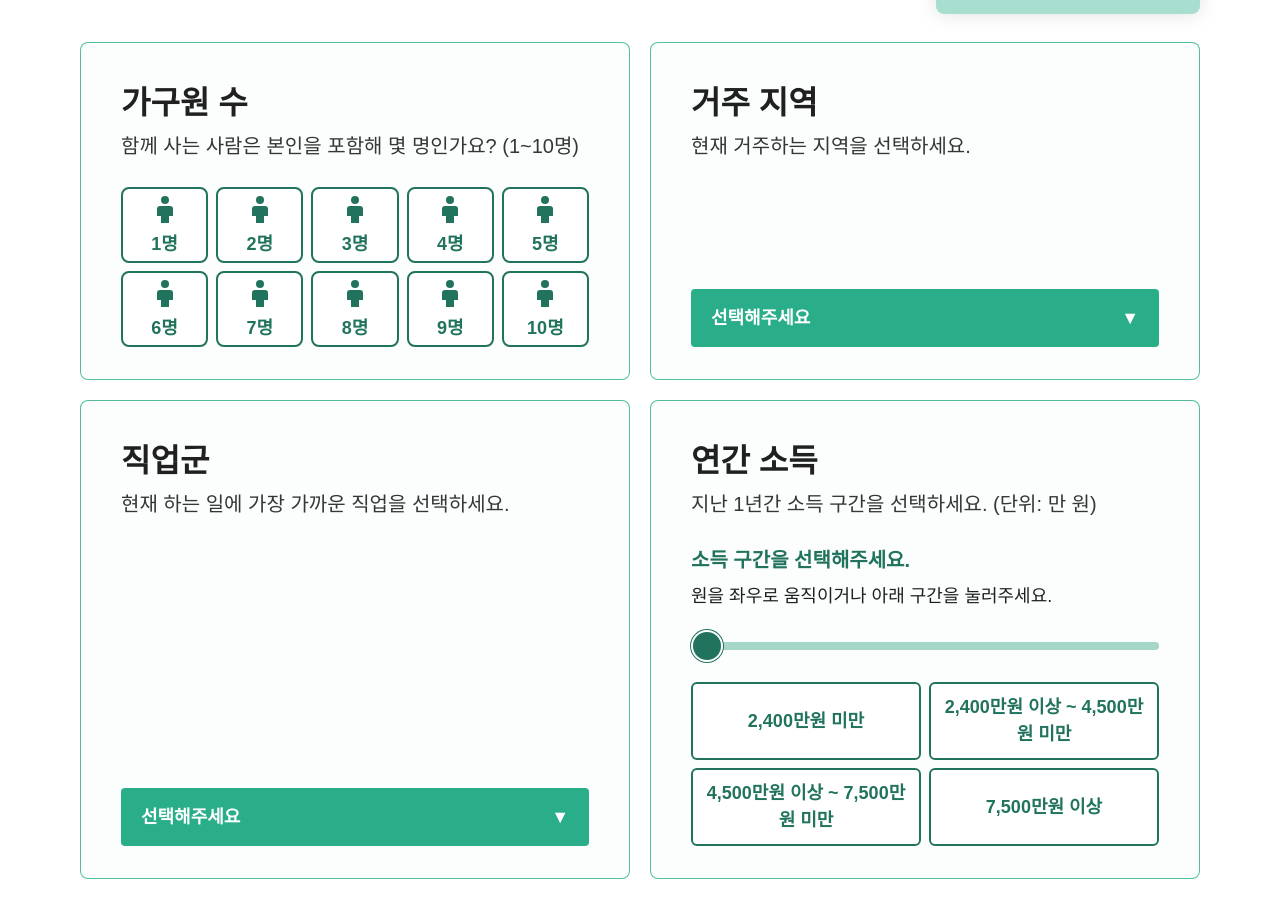
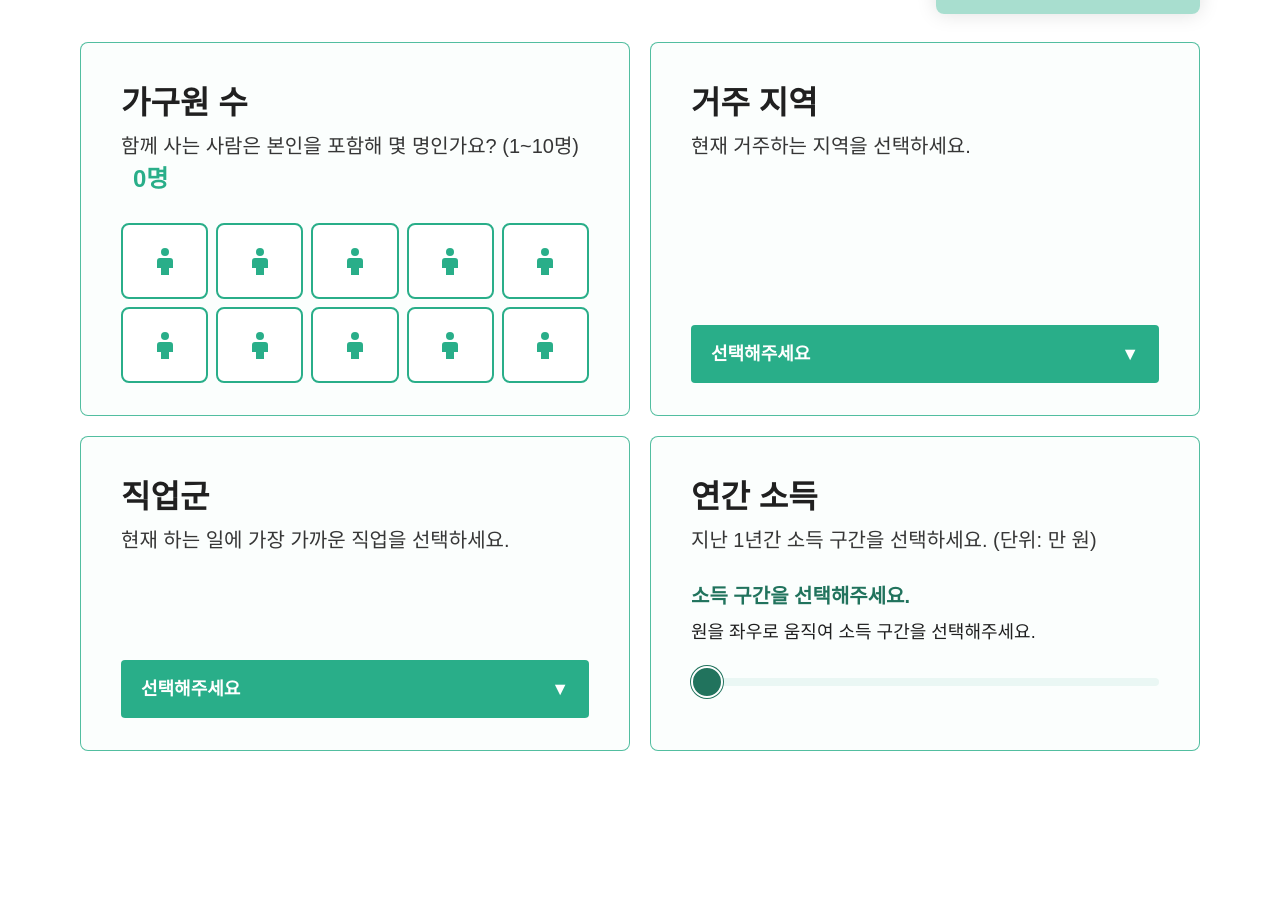
Before and after one commit to 2026-DDJ/FE, a React (Vite) app: page /analysis/1 in a window 1280 px wide. Shown: the part 300-1218 px from the top of the page. After the commit the page ends 1121 px from the top, so only its background shows below. Built offline with nearby package versions, Linux system fonts and the light colour scheme; a web font is replaced by a local one.

Commit message:
fix: refine household counting and simplify income slider

```diff
--- a/src/components/analysis/FormField.jsx
+++ b/src/components/analysis/FormField.jsx
@@ -3,6 +3,7 @@ import {
   FieldHeader,
   FieldTitle,
   FieldDescription,
+  FieldCount,
   FieldControl,
 } from "../../styles/AnalysisForm.styles.js";
 
@@ -10,6 +11,7 @@ const FormField = ({
   icon,
   title,
   description,
+  count,
   children,
 }) => {
   return (
@@ -22,6 +24,7 @@ const FormField = ({
 
       <FieldDescription>
         {description}
+        {count != null && <FieldCount aria-live="polite">{count}명</FieldCount>}
       </FieldDescription>
 
       <FieldControl>
--- a/src/components/analysis/HouseholdSizeInput.jsx
+++ b/src/components/analysis/HouseholdSizeInput.jsx
@@ -1,16 +1,27 @@
+import { useState } from "react";
+import { COLORS } from "../../styles/Common.styles";
 import styled from "styled-components";
 
 export default function HouseholdSizeInput({ value, onChange, "aria-label": label }) {
+  const [selected, setSelected] = useState(() =>
+    Array.from({ length: 10 }, (_, index) => index < Number(value)),
+  );
+  const togglePerson = (index) => {
+    const next = selected.map((active, person) => person === index ? !active : active);
+    setSelected(next);
+    const count = next.filter(Boolean).length;
+    onChange(count ? String(count) : "");
+  };
   return (
     <Choices role="group" aria-label={label}>
-      {Array.from({ length: 10 }, (_, index) => String(index + 1)).map((count) => (
-        <Choice key={count} type="button" $active={value === count}
-          aria-pressed={value === count} onClick={() => onChange(count)}>
+      {Array.from({ length: 10 }, (_, index) => index).map((index) => (
+        <Choice key={index} type="button" $active={selected[index]}
+          aria-label={`${index + 1}번째 사람`}
+          aria-pressed={selected[index]} onClick={() => togglePerson(index)}>
           <svg width="24" height="28" viewBox="0 0 24 28" fill="currentColor" aria-hidden="true">
             <circle cx="12" cy="5" r="4" />
             <path d="M7 11h10a3 3 0 0 1 3 3v7h-4v7H8v-7H4v-7a3 3 0 0 1 3-3Z" />
           </svg>
-          <span>{count}명</span>
         </Choice>
       ))}
     </Choices>
@@ -30,13 +41,13 @@ const Choice = styled.button`
   gap: 6px;
   min-width: 44px;
   min-height: 76px;
-  border: 2px solid #21735d;
+  border: 2px solid ${COLORS.pink};
   border-radius: 8px;
-  background: ${({ $active }) => $active ? "#21735d" : "#fff"};
-  color: ${({ $active }) => $active ? "#fff" : "#21735d"};
+  background: ${({ $active }) => $active ? COLORS.pink : COLORS.background};
+  color: ${({ $active }) => $active ? COLORS.background : COLORS.pink};
   font-size: 18px;
   font-weight: 700;
   cursor: pointer;
-  &:hover { box-shadow: inset 0 0 0 2px #21735d; }
-  &:focus-visible { outline: 3px solid #1558a6; outline-offset: 3px; }
+  &:hover { box-shadow: inset 0 0 0 2px ${COLORS.pink}; }
+  &:focus-visible { outline: 3px solid ${COLORS.focus}; outline-offset: 3px; }
 `;
--- a/src/components/analysis/IncomeSlider.jsx
+++ b/src/components/analysis/IncomeSlider.jsx
@@ -1,4 +1,5 @@
 import { useId } from "react";
+import { COLORS } from "../../styles/Common.styles";
 import styled from "styled-components";
 
 export default function IncomeSlider({ value, onChange, options, "aria-label": label }) {
@@ -9,26 +10,20 @@ export default function IncomeSlider({ value, onChange, options, "aria-label": l
       <Selection id={`${id}-value`} aria-live="polite">
         {selected < 0 ? "소득 구간을 선택해주세요." : options[selected].label}
       </Selection>
-      <Hint id={`${id}-hint`}>원을 좌우로 움직이거나 아래 구간을 눌러주세요.</Hint>
+      <Hint id={`${id}-hint`}>원을 좌우로 움직여 소득 구간을 선택해주세요.</Hint>
       <Slider type="range" min="0" max={options.length - 1} step="1"
         value={Math.max(0, selected)} aria-label={label}
         aria-valuetext={selected < 0 ? "선택하지 않음" : options[selected].label}
         aria-describedby={`${id}-hint`}
+        onPointerUp={(event) => onChange(options[Number(event.currentTarget.value)].value)}
         onChange={(event) => onChange(options[Number(event.target.value)].value)} />
-      <Options role="group" aria-label="연간 소득 구간">
-        {options.map((option) => (
-          <Option key={option.value} type="button" $active={value === option.value}
-            aria-pressed={value === option.value} onClick={() => onChange(option.value)}>
-            {option.label}
-          </Option>
-        ))}
-      </Options>
+
     </Container>
   );
 }
 const Container = styled.div`min-width: 0;`;
 const Selection = styled.p`
-  color: #21735d;
+  color: ${COLORS.primaryText};
   font-size: 20px;
   font-weight: 700;
   line-height: 1.5;
@@ -41,29 +36,10 @@ const Slider = styled.input`
   margin: 12px 0;
   appearance: none;
   background: transparent;
-  &::-webkit-slider-runnable-track { height: 8px; background: #a5d7c9; border-radius: 4px; }
-  &::-moz-range-track { height: 8px; background: #a5d7c9; border-radius: 4px; }
+  &::-webkit-slider-runnable-track { height: 8px; background: ${COLORS.button}; border-radius: 4px; }
+  &::-moz-range-track { height: 8px; background: ${COLORS.button}; border-radius: 4px; }
   cursor: pointer;
-  &:focus-visible { outline: 3px solid #1558a6; outline-offset: 3px; }
-  &::-webkit-slider-thumb { appearance: none; width: 32px; height: 32px; margin-top: -12px; border: 2px solid #fff; border-radius: 50%; background: #21735d; box-shadow: 0 0 0 1px #21735d; }
-  &::-moz-range-thumb { width: 32px; height: 32px; border: 2px solid #fff; border-radius: 50%; background: #21735d; box-shadow: 0 0 0 1px #21735d; }
+  &:focus-visible { outline: 3px solid ${COLORS.focus}; outline-offset: 3px; }
+  &::-webkit-slider-thumb { appearance: none; width: 32px; height: 32px; margin-top: -12px; border: 2px solid ${COLORS.background}; border-radius: 50%; background: ${COLORS.primaryText}; box-shadow: 0 0 0 1px ${COLORS.primaryText}; }
+  &::-moz-range-thumb { width: 32px; height: 32px; border: 2px solid ${COLORS.background}; border-radius: 50%; background: ${COLORS.primaryText}; box-shadow: 0 0 0 1px ${COLORS.primaryText}; }
 `;
-const Options = styled.div`
-  display: grid;
-  grid-template-columns: repeat(2, minmax(0, 1fr));
-  gap: 8px;
-  @media (max-width: 380px) { grid-template-columns: 1fr; }
-`;
-const Option = styled.button`
-  min-height: 56px;
-  padding: 10px;
-  border: 2px solid #21735d;
-  border-radius: 6px;
-  background: ${({ $active }) => $active ? "#21735d" : "#fff"};
-  color: ${({ $active }) => $active ? "#fff" : "#21735d"};
-  font-size: 18px;
-  line-height: 1.5;
-  font-weight: 700;
-  cursor: pointer;
-  &:focus-visible { outline: 3px solid #1558a6; outline-offset: 3px; }
-`;
--- a/src/pages/analysis/AnalysisQuestionnaire.jsx
+++ b/src/pages/analysis/AnalysisQuestionnaire.jsx
@@ -43,7 +43,7 @@ export default function AnalysisQuestionnaire({ step }) {
             {fields.map((field) => {
               const props = { value: formData[field.name], onChange: (value) => updateField(field.name, value), "aria-label": field.title };
               return (
-                <FormField key={field.name} title={field.title} description={field.description || (field.type === "number" ? "숫자로 입력해주세요." : "해당하는 항목을 선택해주세요.")}>
+                <FormField count={field.name === "householdSize" ? Number(formData.householdSize) : undefined} key={field.name} title={field.title} description={field.description || (field.type === "number" ? "숫자로 입력해주세요." : "해당하는 항목을 선택해주세요.")}>
                   {field.name === "householdSize" ? <HouseholdSizeInput {...props} /> :
                     field.name === "income" ? <IncomeSlider {...props} options={field.options} /> :
                     field.type === "number" ? <TextInput {...props} type="number" min={field.min} max={field.max} step={field.step} suffix={field.suffix} required /> :
--- a/src/styles/AnalysisForm.styles.js
+++ b/src/styles/AnalysisForm.styles.js
@@ -1,5 +1,6 @@
 
 import styled from "styled-components";
+import { COLORS } from "./Common.styles";
 
 
 /* =========================
@@ -46,7 +47,17 @@ export const FieldDescription = styled.p`
 
   font-size: 20px;
   line-height: 1.5;
+  white-space: pre-line;
   font-weight: 400;
+`;
+
+export const FieldCount = styled.span`
+  display: inline-block;
+  margin-left: 12px;
+  color: ${COLORS.pink};
+  font-size: 24px;
+  font-weight: 700;
+  white-space: nowrap;
 `;
 
 export const FieldControl = styled.div`
@@ -172,14 +183,14 @@ export const OptionButton = styled.button`
   min-height: 58px;
   padding: 10px 8px;
 
-  border: 1px solid #21735d;
+  border: 1px solid ${COLORS.primaryText};
   border-radius: 4px;
 
   background: ${({ $active }) =>
-    $active ? "#21735d" : "transparent"};
+    $active ? COLORS.primaryText : "transparent"};
 
   color: ${({ $active }) =>
-    $active ? "#FFFFFF" : "#21735d"};
+    $active ? "#FFFFFF" : COLORS.primaryText};
 
   font-size: 18px;
   font-weight: 700;
@@ -190,12 +201,12 @@ export const OptionButton = styled.button`
     background 0.2s ease,
     color 0.2s ease;
 
-  &:focus-visible { outline: 3px solid #1558a6; outline-offset: 3px; }
+  &:focus-visible { outline: 3px solid ${COLORS.focus}; outline-offset: 3px; }
 
   &:hover {
     background: ${({ $active }) =>
       $active
-        ? "#21735d"
+        ? COLORS.primaryText
         : "rgba(41, 174, 137, 0.08)"};
   }
 `;
--- a/src/styles/Common.styles.js
+++ b/src/styles/Common.styles.js
@@ -2,6 +2,8 @@
 import styled from "styled-components";
 
 export const COLORS = {
+  primaryText: "#21735d",
+  focus: "#1558a6",
   background: "#FFFFFF",
   pink: "#29AE89",
   button: "#EAF7F4",
--- a/src/utils/assessmentFields.js
+++ b/src/utils/assessmentFields.js
@@ -14,8 +14,8 @@ export const ASSESSMENT_STEPS = [
     { name: "weight", title: "몸무게", description: "몸무게를 킬로그램(kg) 단위로 입력하세요. 예: 50", type: "number", min: 0.1, step: "any", suffix: "kg" },
     { name: "exercise", title: "평소 규칙적으로 운동하시나요?", type: "buttons", options: options([["regular", "예"], ["none", "아니오"]]) },
     { name: "healthStatus", title: "주관적 건강상태", type: "buttons", options: options([["very-good", "매우 좋음"], ["good", "좋음"], ["normal", "보통"], ["bad", "나쁨"], ["very-bad", "매우 나쁨"]]) },
-    { name: "activityLimitation", title: "평소 하던 일을 하는 데 어려움이 있나요?", description: "건강 때문에 집안일, 일, 여가 활동 등을 하는 데 얼마나 어려움이 있는지 선택해주세요.", type: "buttons", options: options([[1, "어려움이 없어요"], [2, "조금 어려워요"], [3, "많이 어려워요"]]) },
-    { name: "anxietyDepression", title: "불안하거나 우울한 마음이 드시나요?", description: "걱정으로 마음이 불안하거나, 기분이 가라앉는 정도를 선택해주세요.", type: "buttons", options: options([[1, "그렇지 않아요"], [2, "조금 그래요"], [3, "많이 그래요"]]) },
+    { name: "activityLimitation", title: "평소 하던 일을 할 때 어려움이 있나요?", description: "건강 때문에 집안일, 일, 여가 활동 등을 하는 데\n얼마나 어려움이 있는지 선택해주세요.", type: "buttons", options: options([[1, "어려움이 없어요"], [2, "조금 어려워요"], [3, "많이 어려워요"]]) },
+    { name: "anxietyDepression", title: "불안하거나 우울한 마음이 드시나요?", description: "걱정으로 마음이 불안하거나,\n기분이 가라앉는 정도를 선택해주세요.", type: "buttons", options: options([[1, "그렇지 않아요"], [2, "조금 그래요"], [3, "많이 그래요"]]) },
   ] },
   { title: "3단계: 지난 1년간 병원 이용", fields: [
     { name: "outpatientVisits", title: "병원 외래 방문 횟수", description: "입원하지 않고 병원 지료를 받은 횟수를 적으세요. 예: 5", type: "number", min: 0, step: 1, suffix: "회" },
```
Also changed, not shown: 1 other file (tests, documents, lock files or other folders).
